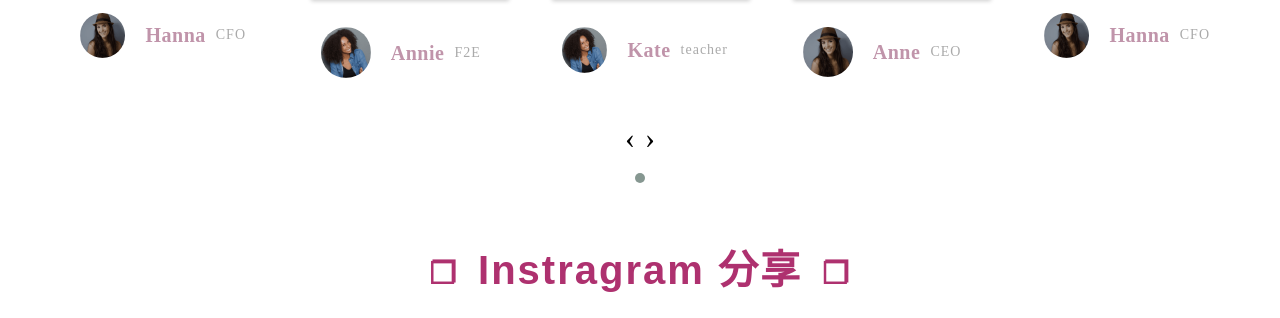
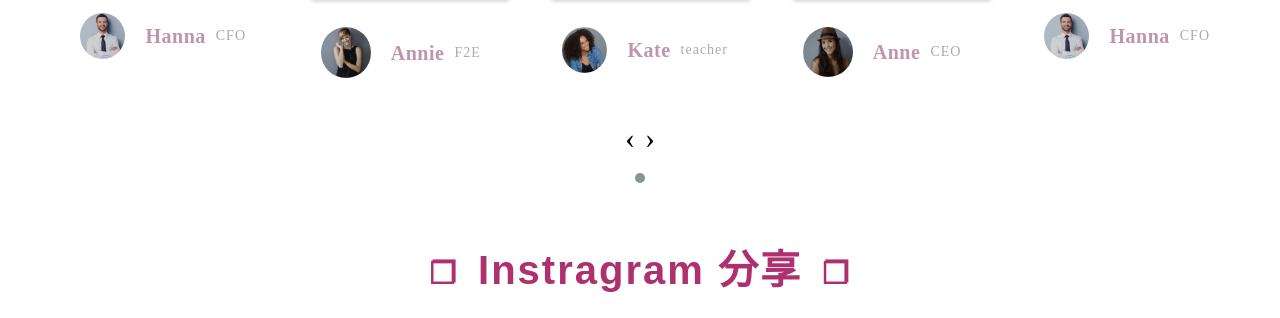
Before and after one commit to LilyLiuweb/HUNGSKIN, a plain HTML site: page index.html in a window 1280 px wide. Shown: the part 5836-6154 px from the top of the page. Drawn offline with nearby package versions, Linux system fonts and the light colour scheme; a small style sheet from the web is missing.

Commit message:
fix people png

```diff
--- a/index.html
+++ b/index.html
@@ -614,7 +614,7 @@
                 <span class="triangle"></span>
             </div>
             <div class="user_name">
-                <div class="pic"><img src="img/mainPage/people1.PNG"></div>
+                <div class="pic"><img src="img/mainPage/people1.png"></div>
                 <h4>Anne</h4>
                 <p>CEO</p>
             </div>
@@ -629,7 +629,7 @@
                 <span class="triangle"></span>
             </div>
             <div class="user_name">
-                <div class="pic"><img src="img/mainPage/people1.PNG"></div>
+                <div class="pic"><img src="img/mainPage/people2.png"></div>
                 <h4>Hanna</h4>
                 <p>CFO</p>
             </div>
@@ -644,7 +644,7 @@
                 <span class="triangle"></span>
             </div>
             <div class="user_name">
-                <div class="pic"><img src="img/mainPage/people4.PNG"></div>
+                <div class="pic"><img src="img/mainPage/people3.png"></div>
                 <h4>Annie</h4>
                 <p>F2E</p>
             </div>
@@ -659,7 +659,7 @@
                 <span class="triangle"></span>
             </div>
             <div class="user_name">
-                <div class="pic"><img src="img/mainPage/people4.PNG"></div>
+                <div class="pic"><img src="img/mainPage/people4.png"></div>
                 <h4>Kate</h4>
                 <p>teacher</p>
             </div>
```
